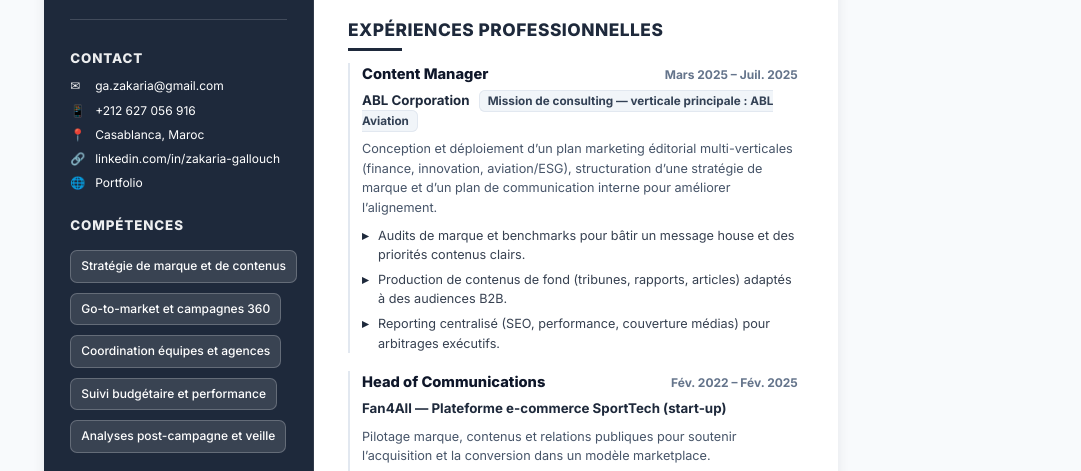
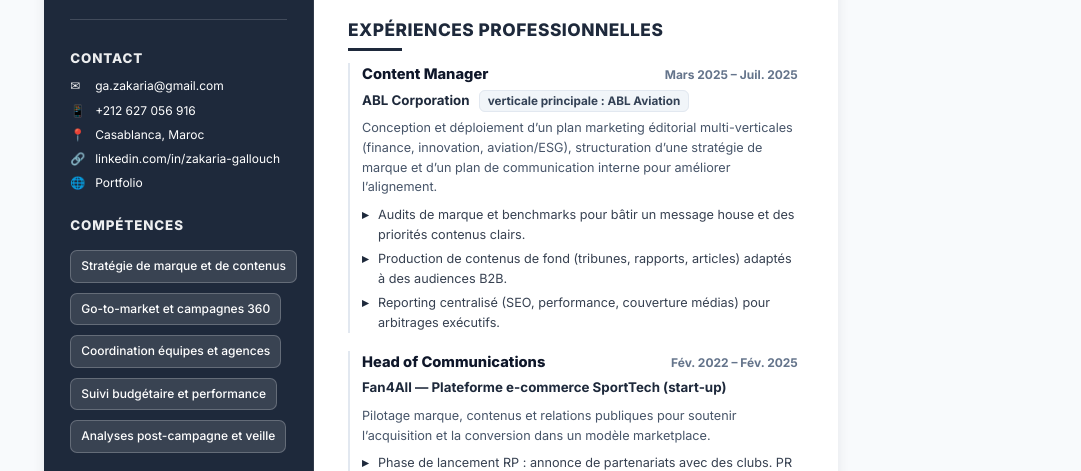
Before and after one commit to sahelpub21-debug/Comms_Mkg_Manager, a plain HTML site: page index.html in a window 1280 px wide. Shown: the part 319-790 px from the top of the page, without its empty margins (199-1280 px from the left). Drawn offline with Linux system fonts and the light colour scheme.

Commit message:
Update index.html

```diff
--- a/index.html
+++ b/index.html
@@ -157,13 +157,13 @@
           <section class="section">
             <h2 class="section-title">Expériences Professionnelles</h2>
 
-            <!-- ABL (Mission consulting) -->
+            <!-- ABL -->
             <article class="experience-item">
               <div class="experience-header">
                 <div class="job-role">Content Manager</div>
                 <div class="job-dates">Mars 2025 – Juil. 2025</div>
               </div>
-              <div class="company-name">ABL Corporation <span class="badge">Mission de consulting — verticale principale : ABL Aviation</span></div>
+              <div class="company-name">ABL Corporation <span class="badge"> verticale principale : ABL Aviation</span></div>
               <p class="job-description">
                 Conception et déploiement d’un plan marketing éditorial multi-verticales (finance, innovation, aviation/ESG),
                 structuration d’une stratégie de marque et d’un plan de communication interne pour améliorer l’alignement.
```
